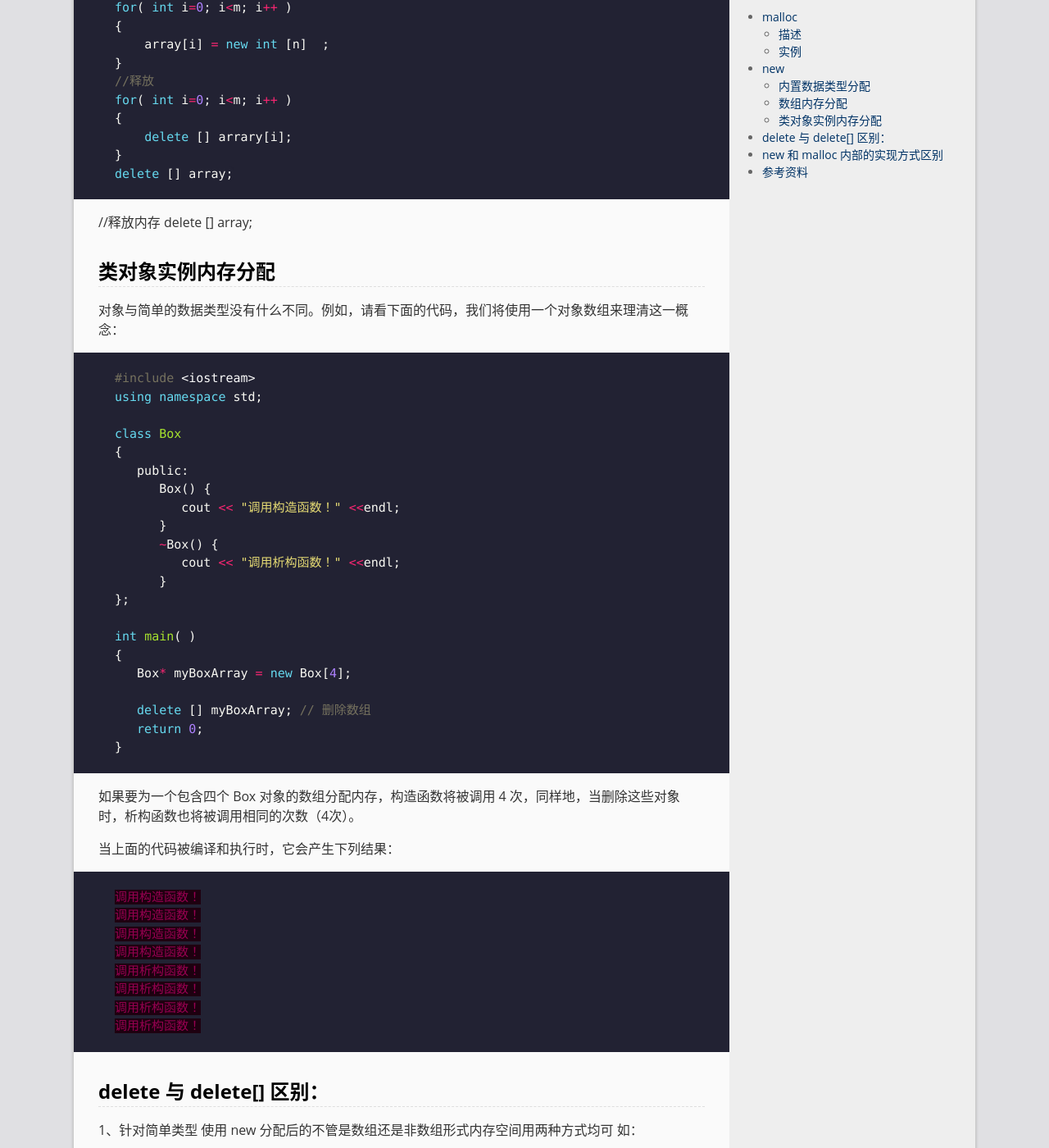
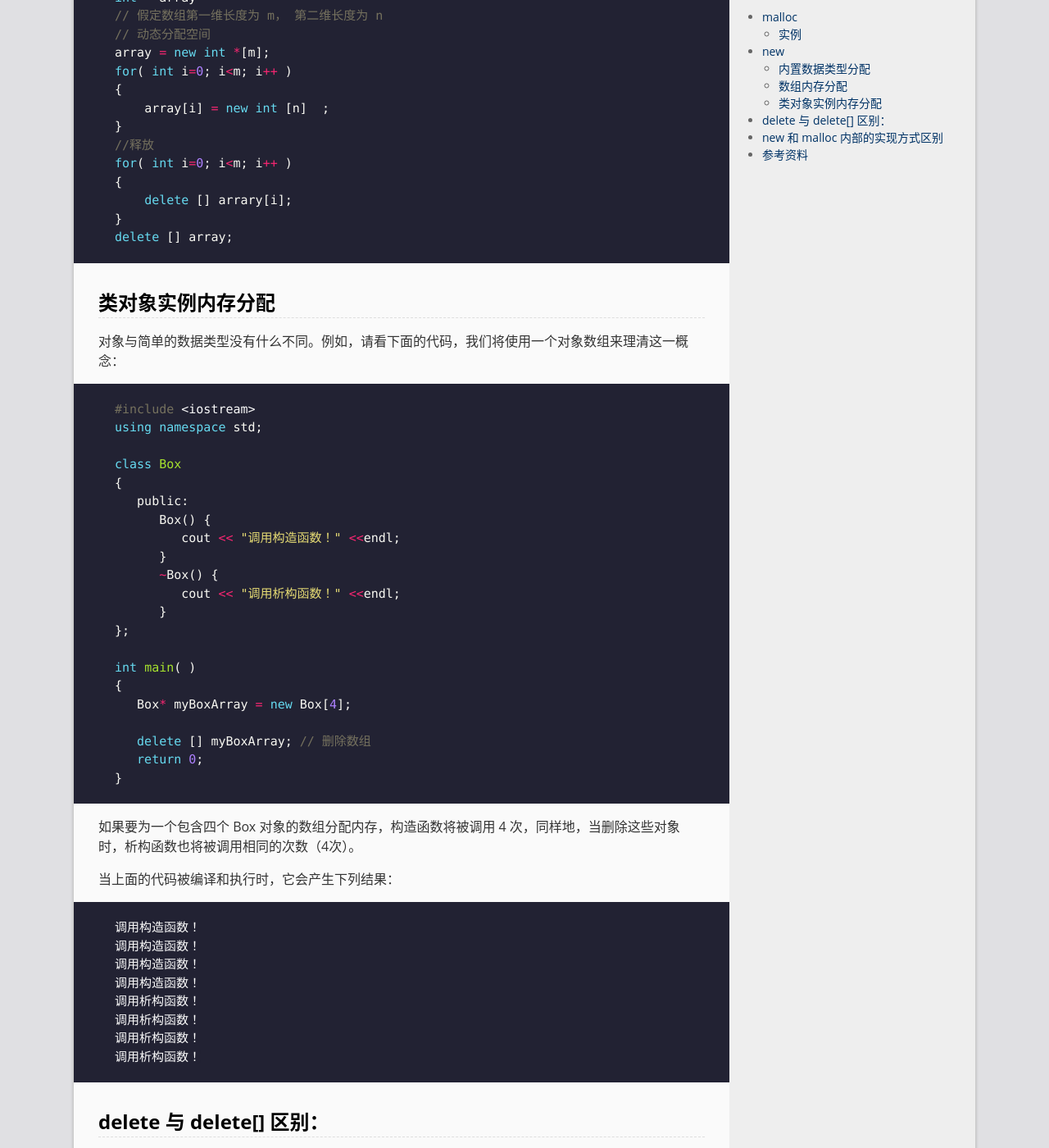
Before and after one commit to LonlyStack/LonlyPan.github.io, a Jekyll site: the page built from _posts/2020-4-11-new和malloc .md, in a window 1280 px wide and 1400 px high, scrolled down 2865 px. Shown: the whole window at 82% size. Built offline with Jekyll 4.4.1, drawn with Linux system fonts in a browser that asks for light colours; comment, search, counter and statistics services are not loaded.

Commit message:
修改文件: _posts/2020-4-11-new和malloc .md

````diff
--- a/_posts/2020-4-11-new和malloc .md
+++ b/_posts/2020-4-11-new和malloc .md
@@ -7,9 +7,7 @@
 
 # malloc
 
-## 描述
-
-void * malloc（size_t大小）;
+`void * malloc（size_t大小）;`
 
 **简介：**
 分配一个内存大小为 size 字节的块，并返回一个指向该块开头的指针。
@@ -109,7 +107,7 @@
 
 ``` cpp
 // 动态分配,数组长度为 m
-int *array=new int [m]；
+int *array=new int [m];
 
 //释放内存
 delete [] array;
@@ -132,10 +130,6 @@
 }
 delete [] array;
 ```
-
-
-//释放内存
-delete [] array;
 
 ## 类对象实例内存分配
 
@@ -169,7 +163,7 @@
 
 当上面的代码被编译和执行时，它会产生下列结果：
 
-```cpp
+```
 调用构造函数！
 调用构造函数！
 调用构造函数！
````
